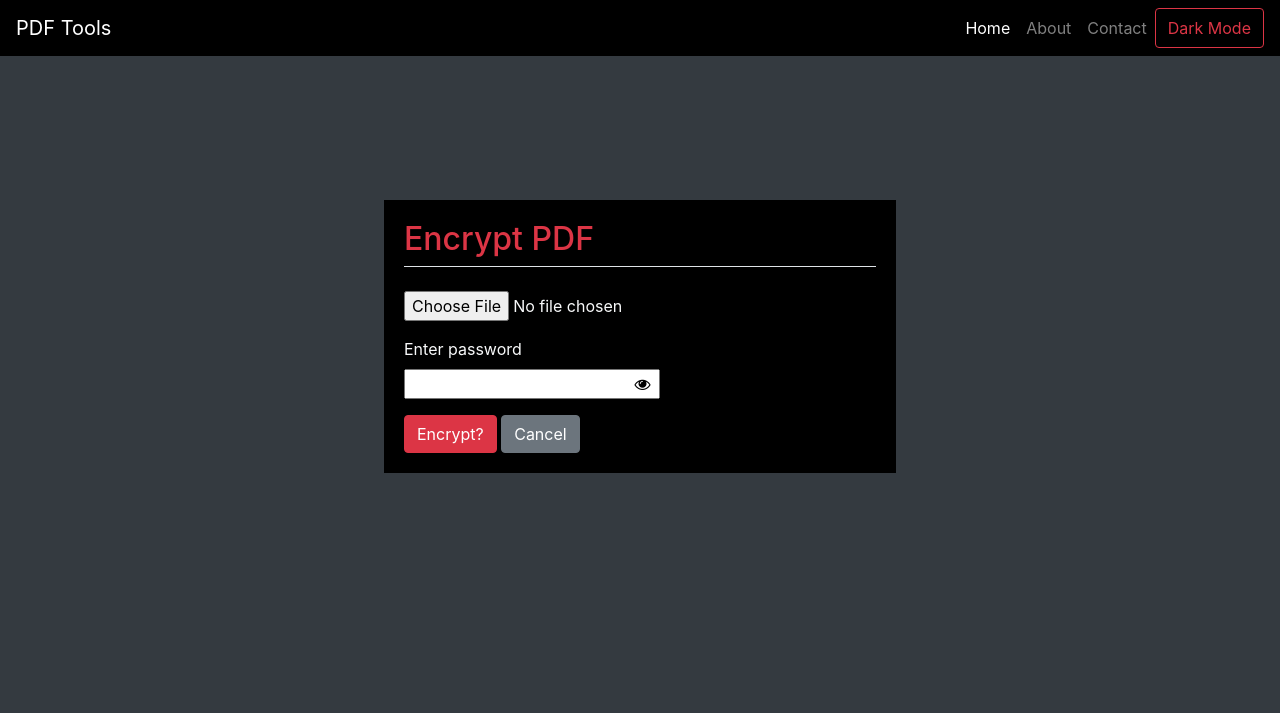
After one commit to laureenf/pdf-tools, a Flask app: page /encrypt_pdf in a window 1280 px wide. The commit adds this page. Shown: the top 713 px of the page. Run offline with Flask 2, Linux system fonts and the light colour scheme; some libraries are stand-ins or nearby versions.

Commit message:
Added encrypt pdf functionality

```diff
--- a/app.py
+++ b/app.py
@@ -1,7 +1,7 @@
 from flask import Flask, render_template, request, redirect, url_for, flash, send_file
 from flask_wtf import FlaskForm
 from wtforms import MultipleFileField
-from pdf_tools import merge, rotate, watermark
+from pdf_tools import merge, rotate, watermark, encrypt
 
 app = Flask(__name__)
 app.config['SECRET_KEY'] = 'supersecret'
@@ -45,6 +45,11 @@ def watermark_pdf():
 
 @app.route('/encrypt_pdf', methods=['GET', 'POST'])
 def encrypt_pdf():
+    if request.method == 'POST':
+        pdf = request.files['file']
+        password = request.form.get('password')
+        encrypt(pdf, password)
+        return send_file('output.pdf', as_attachment=True)
     return render_template('pdf/encrypt_pdf.html')
 
 @app.route('/word_to_pdf', methods=['GET', 'POST'])
--- a/static/css/styles.css
+++ b/static/css/styles.css
@@ -78,3 +78,9 @@ body > .d-sm-flex {
     padding: 20px;
     width: 40%;
 }
+
+.container i {
+    margin-left: -30px;
+    color: black;
+    cursor: pointer;
+}
--- /dev/null
+++ b/static/scripts.js
@@ -0,0 +1,14 @@
+function changePasswordVisibility() {
+    const password = document.getElementById('password');
+    const togglePassword = document.getElementById('togglePassword');
+
+    if (password.getAttribute('type') === 'password') {
+        //change to text
+        password.setAttribute('type', 'text');
+        togglePassword.classList.add('fa-eye-slash');
+    } else {
+        //change to password
+        password.setAttribute('type', 'password');
+        togglePassword.classList.remove('fa-eye-slash');
+    }
+}
--- a/templates/layout.html
+++ b/templates/layout.html
@@ -5,8 +5,8 @@
     <meta name="viewport" content="width=device-width, initial-scale=1.0">
     <link rel="stylesheet" href="https://maxcdn.bootstrapcdn.com/bootstrap/4.5.0/css/bootstrap.min.css">
     <link rel="stylesheet" href="https://cdnjs.cloudflare.com/ajax/libs/font-awesome/4.7.0/css/font-awesome.min.css">
-    <link rel="stylesheet" type= "text/css" href= "{{ url_for('static',filename='css/styles.css') }}">
-    <link rel="shortcut icon" href="{{ url_for('static',filename='images/file.svg') }}" type="image/x-icon">
+    <link rel="stylesheet" type= "text/css" href= "{{ url_for('static', filename='css/styles.css') }}">
+    <link rel="shortcut icon" href="{{ url_for('static', filename='images/file.svg') }}" type="image/x-icon">
     <title>PDF Tools</title>
 </head>
 <body class="bg-dark">
@@ -23,7 +23,7 @@
 
     {% block content %}
     {% endblock %}
-
+    <script src="{{ url_for('static', filename='scripts.js') }}"></script>
     <script src="https://ajax.googleapis.com/ajax/libs/jquery/3.5.1/jquery.min.js"></script>
     <script src="https://cdnjs.cloudflare.com/ajax/libs/popper.js/1.16.0/umd/popper.min.js"></script>
     <script src="https://maxcdn.bootstrapcdn.com/bootstrap/4.5.0/js/bootstrap.min.js"></script>
--- /dev/null
+++ b/templates/pdf/encrypt_pdf.html
@@ -0,0 +1,18 @@
+{% extends 'layout.html' %}
+{% block content %}
+<div class="container main-content text-light">
+    <h2 class="pb-2 text-danger border-bottom">Encrypt PDF</h2>
+    <form action="" method="POST" enctype="multipart/form-data">
+        <div class="form-group mt-4">
+            <input type="file" name="file" accept=".pdf" required>
+        </div>
+        <div class="form-group">
+            <label for="">Enter password</label><br>
+            <input type="password" name="password" id="password">
+            <i class="fa fa-eye" id="togglePassword" onclick="changePasswordVisibility()"></i>
+        </div>
+        <button type="submit" class="btn btn-danger">Encrypt?</button>
+        <button type="reset" class="btn btn-secondary">Cancel</button>
+    </form>
+</div>
+{% endblock %}
```
Also changed, not shown: pdf_tools.py (+10 -0 lines), 1 other file.
